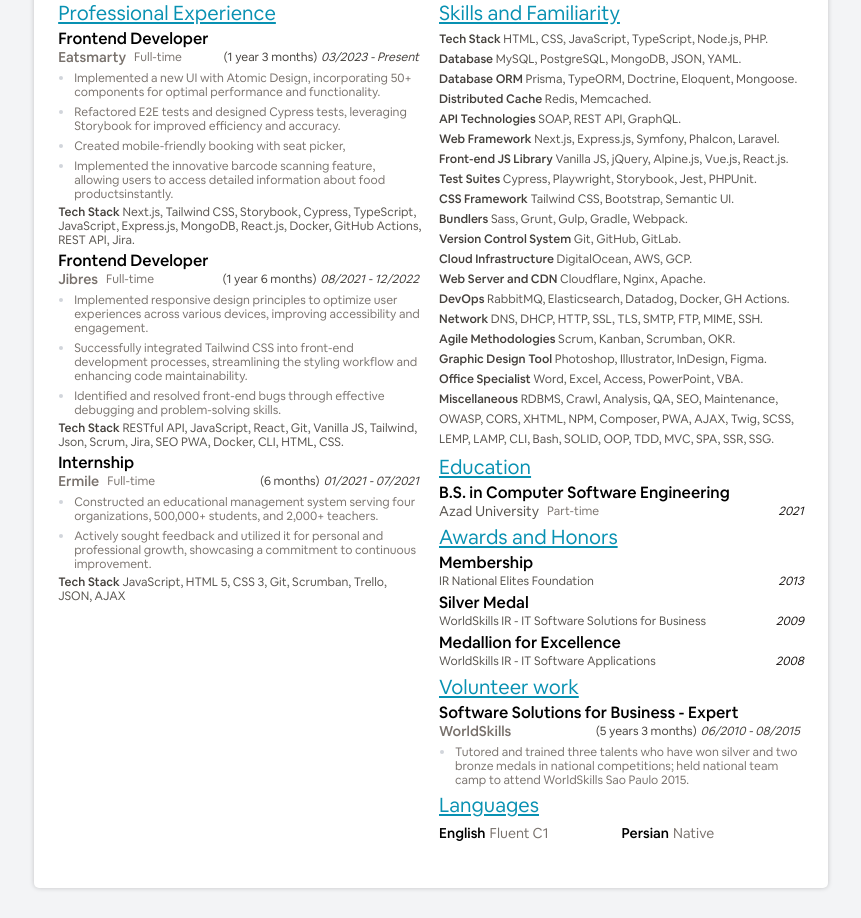
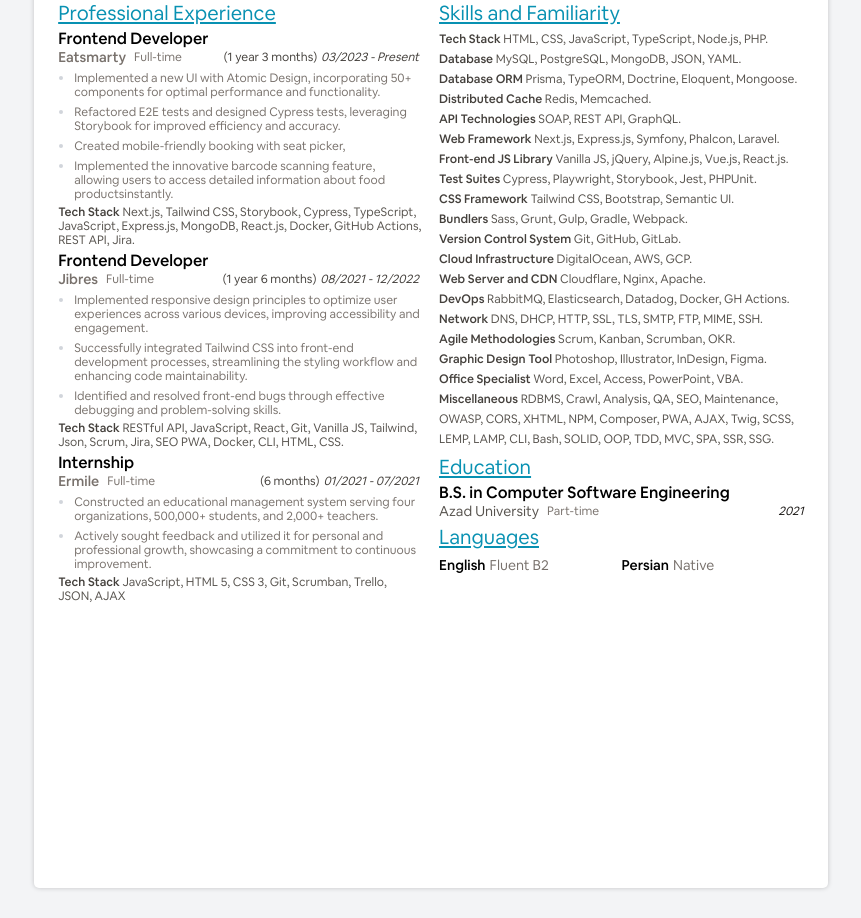
Before and after one commit to ghasemizade/resume, a website: page index.html in a window 1280 px wide. Shown: the part 251-1169 px from the top of the page, without its empty margins (209-1070 px from the left). Drawn offline with Linux system fonts and the light colour scheme.

Commit message:
update lang

```diff
--- a/index.html
+++ b/index.html
@@ -885,7 +885,7 @@
           </section>
         </article>
 
-        <article class="mb-2">
+        <article class="mb-2 hidden">
           <h2 class="text-cyan-600 text-xl leading-5 mb-1.5 underline underline-offset-2">
             Awards and Honors
           </h2>
@@ -957,7 +957,7 @@
           </section>
         </article>
 
-        <article class="mb-2">
+        <article class="mb-2 hidden">
           <h2 class="text-cyan-600 text-xl leading-5 mb-1.5 underline underline-offset-2">
             Volunteer work
           </h2>
@@ -1029,7 +1029,7 @@
           <div class="flex flex-wrap leading-6 text-sm">
             <section class="flex-1 flex">
               <h3 class="font-light">English</h3>
-              <span class="text-stone-500 px-1">Fluent C1</span>
+              <span class="text-stone-500 px-1">Fluent B2</span>
             </section>
             <section class="flex-1 flex hidden">
               <h3 class="font-light">German</h3>
```
